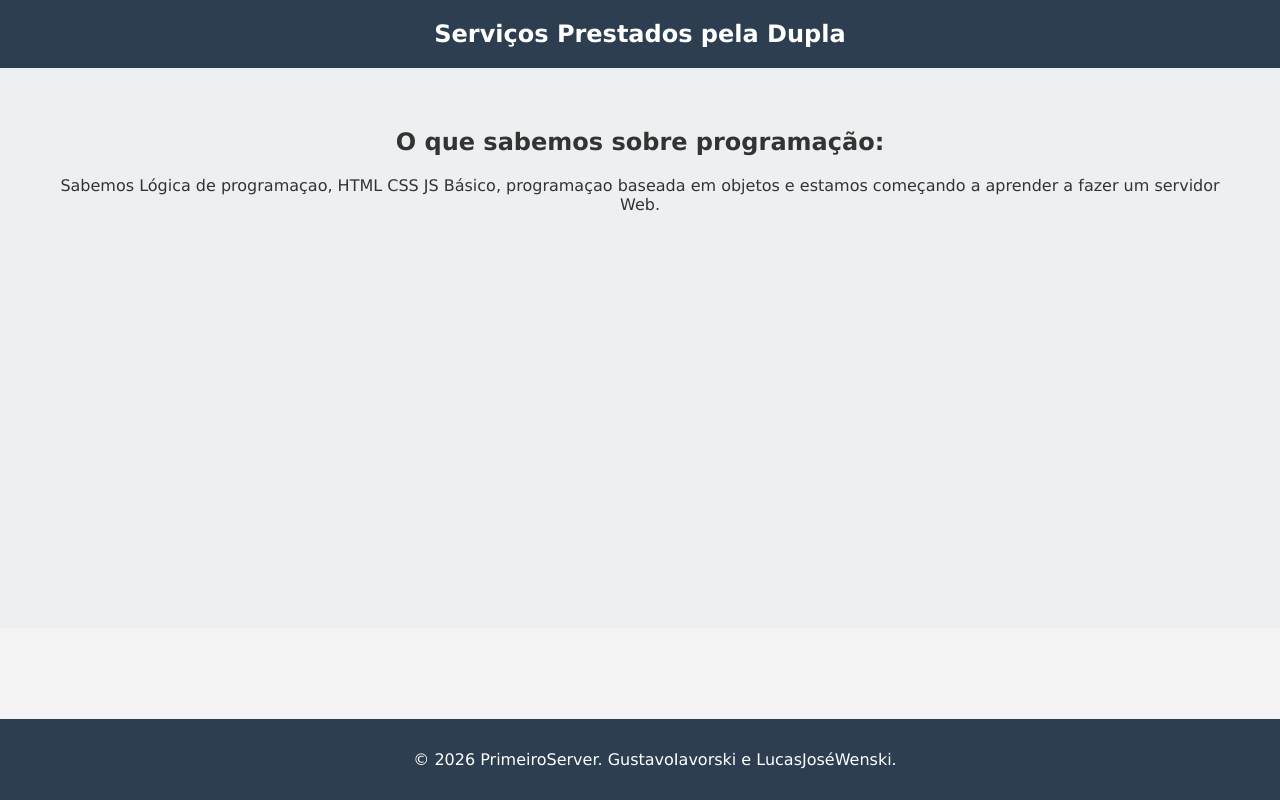
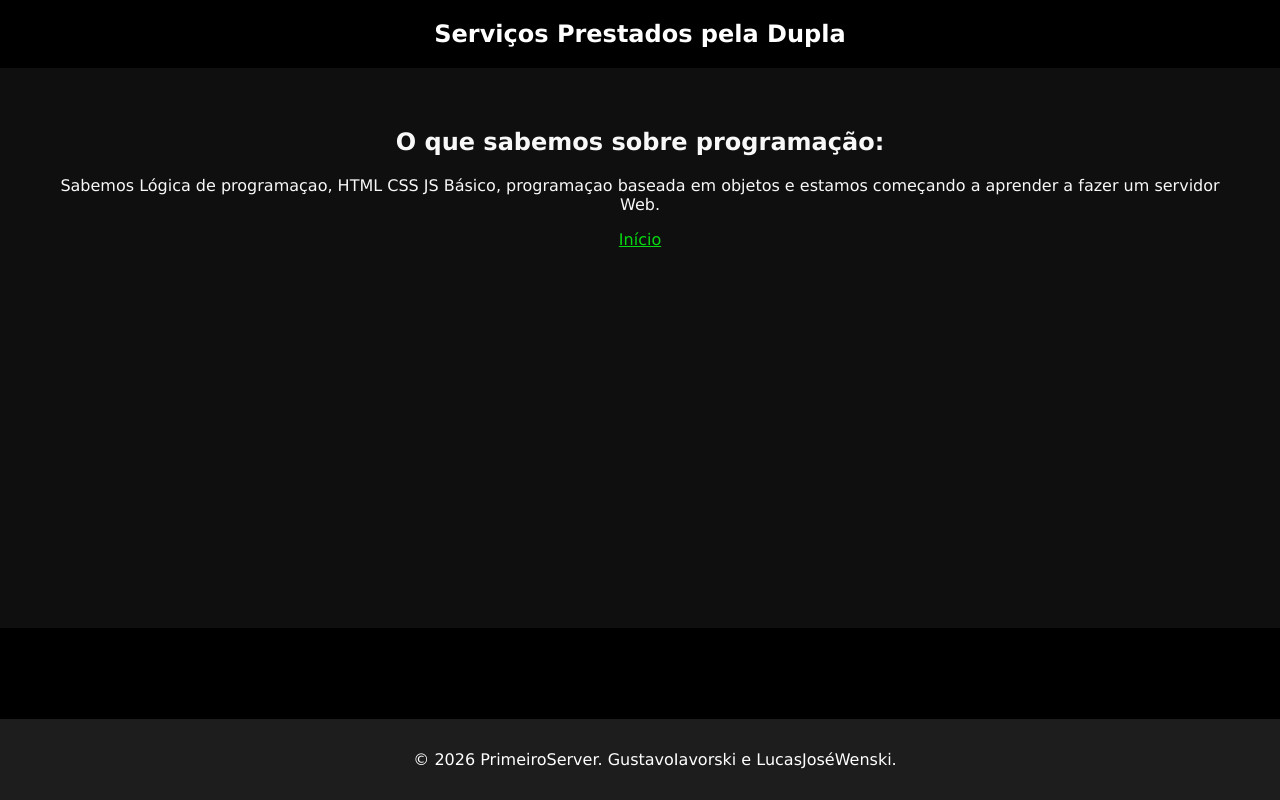
Before and after one commit to gustavo2dev/3DS_IAVORSKI_WENSKI_2026, a plain HTML site: page BACK_FASE2/SERVER_IAVORSKI_WENSKI/HTML/servicos.html in a window 1280 px wide. Drawn offline with Linux system fonts and the light colour scheme.

Commit message:
Update and rename services.html to servicos.html

```diff
--- a/BACK_FASE2/SERVER_IAVORSKI_WENSKI/HTML/services.html
+++ b/BACK_FASE2/SERVER_IAVORSKI_WENSKI/HTML/servicos.html
@@ -6,15 +6,23 @@
     <title>SERVIÇOS</title>
     <style>
       body {
-        background-color: #f4f4f4;
-        color: #333;
+        background-color: #000000;
+        color: #f8f8f8;
         text-align: center;
         margin: 0;
         font-family: Verdana, Geneva, Tahoma, sans-serif;
       }
 
+      a {
+        color: rgb(7, 216, 18);
+      }
+
+      a:hover {
+        background-color: rgb(0, 255, 42);
+        color: #000000;
+      }
       nav {
-        background-color: #2c3e50;
+        background-color: #000000;
         color: white;
         padding: 20px;
       }
@@ -25,12 +33,12 @@
 
       header {
         padding: 40px;
-        background-color: #ecf0f1;
+        background-color: #0f0f0f;
         min-height: 60vh;
       }
 
       footer {
-        background-color: #2c3e50;
+        background-color: #1d1d1d;
         color: white;
         padding: 15px;
         position: fixed;
@@ -49,6 +57,9 @@
         Sabemos Lógica de programaçao, HTML CSS JS Básico, programaçao baseada
         em objetos e estamos começando a aprender a fazer um servidor Web.
       </p>
+
+      <a href="/home">Início</a>
+
     </header>
     <footer>
       <p>&copy; 2026 PrimeiroServer. GustavoIavorski e LucasJoséWenski.</p>
```
